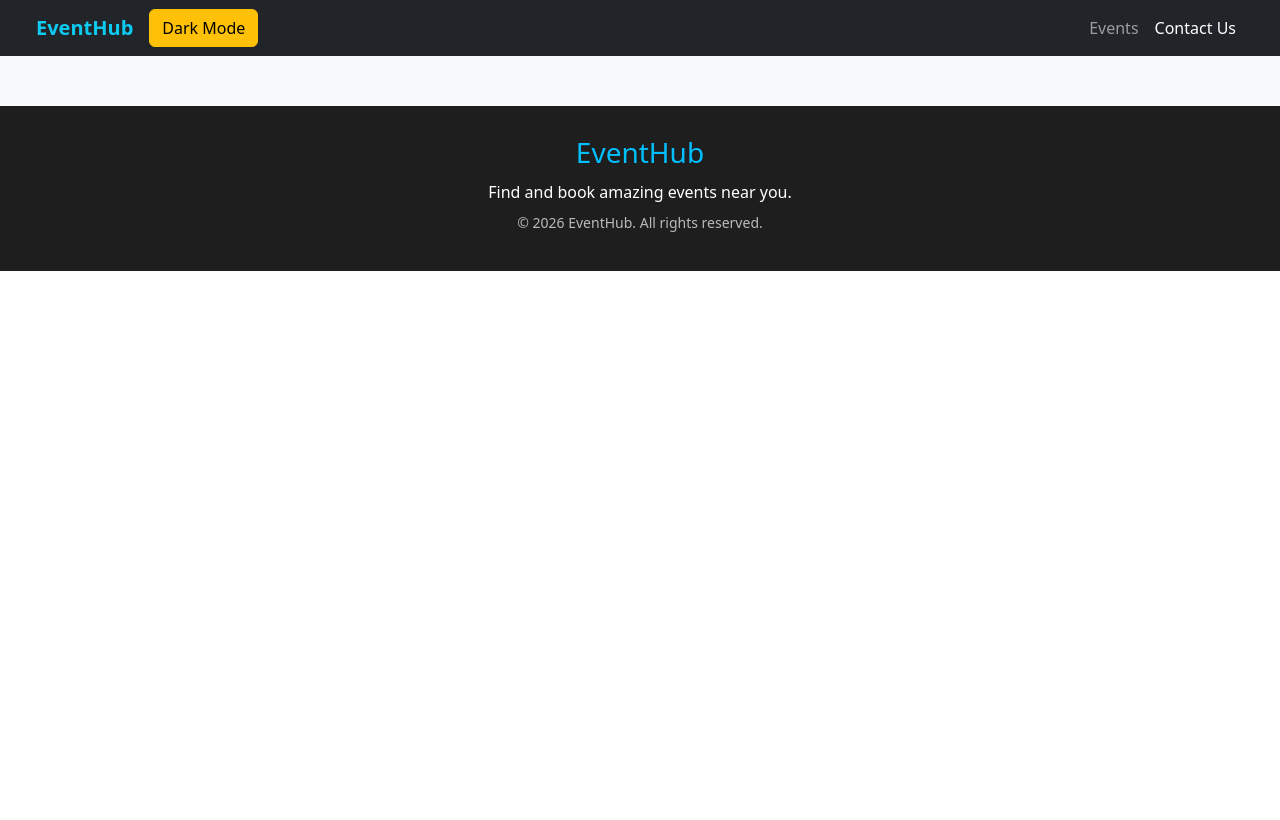
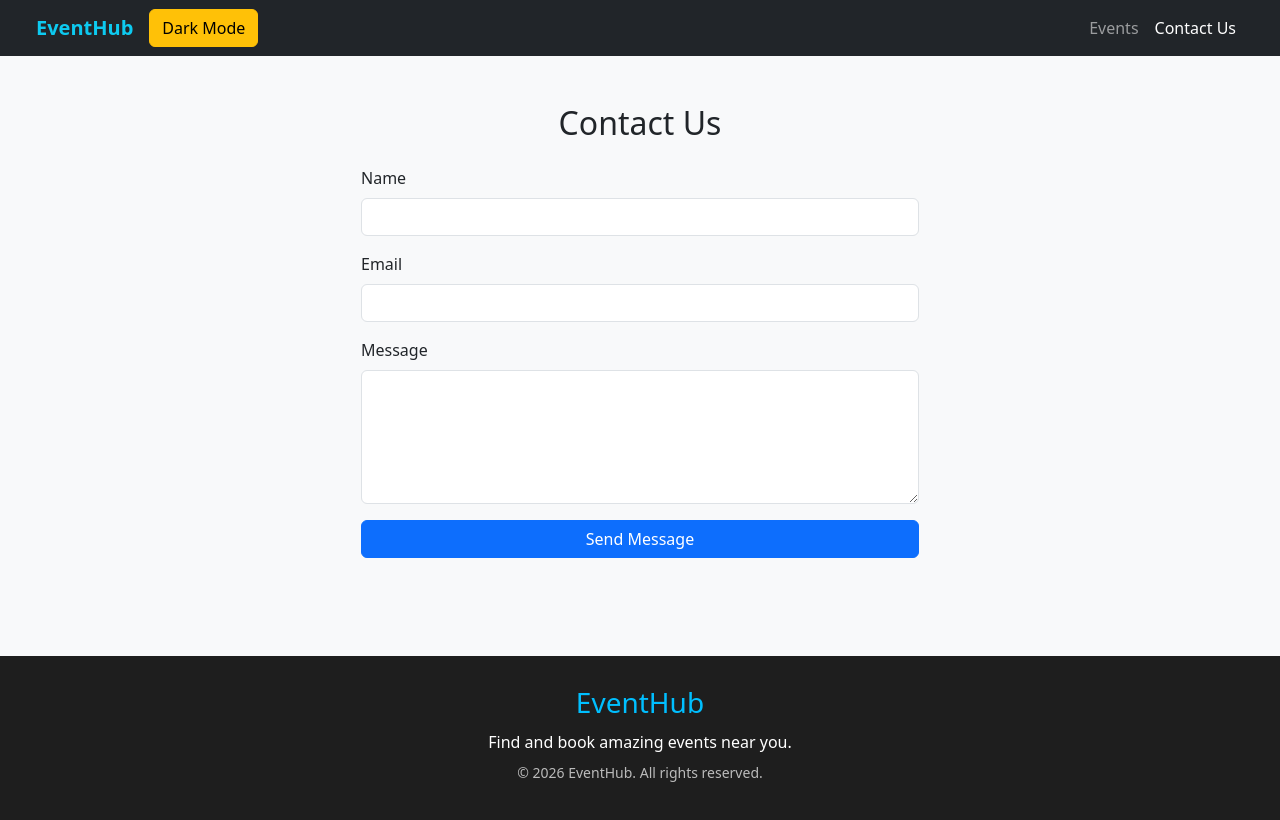
Before and after one commit to manali141/eventManagment, a React (Vite) app: page /contactUs in a window 1280 px wide. Built offline with nearby package versions, Linux system fonts and the light colour scheme.

Commit message:
ContactUs form

```diff
--- a/src/App.jsx
+++ b/src/App.jsx
@@ -3,6 +3,7 @@ import Navbar from "./components/Navbar"
 import EventsPage from "./pages/EventsPage"
 import Footer from "./components/Footer"
 import EventDetails  from './pages/EventDetails'
+import ContactUs from "./pages/ContactUs"
 
 
 function App() {
@@ -13,6 +14,7 @@ function App() {
       <Routes>
         <Route path="/" element={<EventsPage />} />
         <Route path="/event/:id" element={<EventDetails />} />
+        <Route path="/contactUs" element={<ContactUs /> } />
       </Routes>
       <Footer/>
     </>
--- /dev/null
+++ b/src/pages/ContactUs.jsx
@@ -0,0 +1,83 @@
+import React, { useState } from 'react'
+
+const ContactUs = () => {
+    const [form, setForm] = useState({
+        name: "",
+        email: "",
+        message: ""
+    })
+    const [submitted, setSubmitted] = useState(false);
+    const handleChange = (e) => {
+        setForm({
+            ...form,
+            [e.target.name] : e.target.value
+        });
+    }
+    const handleSubmit = (e) => {
+        e.prevent.Default();
+        if(!form.name || !form.email || !form.message){
+            alert("Please fill all the fields");
+            return;
+        }
+        setSubmitted(true);
+        setForm({
+            name:"",
+            email: "",
+            message: ""
+        });
+    }
+  return (
+    <div className="container py-5">
+
+      <h2 className="text-center mb-4">
+        Contact Us
+      </h2>
+
+      {submitted && (
+        <div className="alert alert-success">
+          Message sent successfully!
+        </div>
+      )}
+      {submitted && (
+        <div className="alert alert-success">
+          Message sent successfully!
+        </div>
+      )}
+
+      <form className="col-md-6 mx-auto" onSubmit={handleSubmit}>
+
+        <div className="mb-3">
+          <label className="form-label">
+            Name
+          </label>
+
+          <input type="text" name="name" required className="form-control" value={form.name} onChange={handleChange} />
+        </div>
+
+        <div className="mb-3">
+          <label className="form-label">
+            Email
+          </label>
+
+          <input type="email" name="email" required className="form-control" value={form.email} onChange={handleChange}  />
+        </div>
+
+        <div className="mb-3">
+          <label className="form-label">
+            Message
+          </label>
+
+          <textarea name="message" className="form-control" required rows="5"  value={form.message} onChange={handleChange} />
+        </div>
+
+        <button className="btn btn-primary w-100">
+          Send Message
+        </button>
+
+      </form>
+
+    </div>
+  )
+}
+
+export default ContactUs
```
